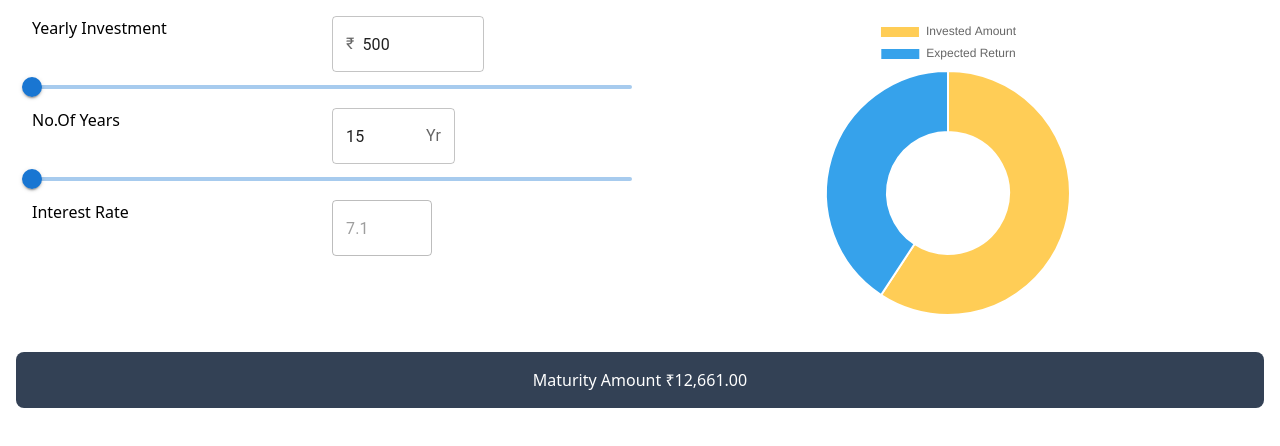
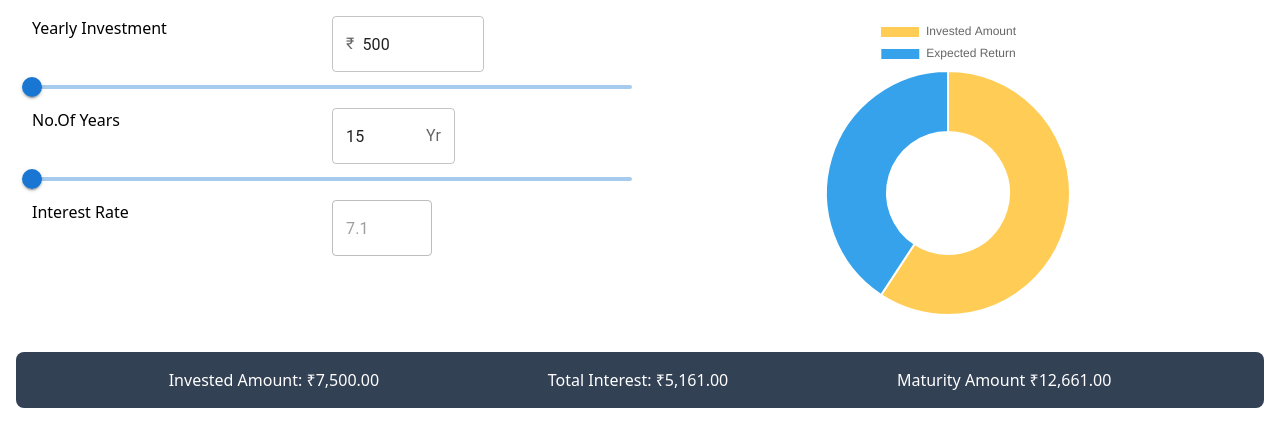
Before and after one commit to gouthamgowrishankar/ppf_calculator, a React (Create React App) app: page / in a window 1280 px wide. Shown: the top 446 px of the page. Built offline with nearby package versions, Linux system fonts and the light colour scheme.

Commit message:
Amount converted to INR & removed logs

```diff
--- a/src/App.js
+++ b/src/App.js
@@ -10,10 +10,10 @@ function App() {
 
 
   const ppfFutureValue = (principal, rate, years) =>{
-    console.log(principal,rate,years)
+    //console.log(principal,rate,years)
     // Convert the annual interest rate to a decimal
     const i = rate / 100;
-    console.log(Math.pow(1 + i, years))
+    //console.log(Math.pow(1 + i, years))
     // Calculate the future value
     const futureValue = principal * ((Math.pow(1 + i, years) - 1) / i);
     const totalAmount = parseInt(futureValue.toFixed(2));
@@ -26,8 +26,14 @@ function App() {
   const [ppfAmount,setPPFAmount] = useState(ppfFutureValue(amount,7.1,year))
   useEffect(() =>{
     setPPFAmount( ppfFutureValue(amount,7.1,year));
-    console.log("effect taking place")}
+    //console.log("effect taking place")
+  }
   , [amount,year]);
+  const localCurrency=(amount)=> amount.toLocaleString('en-IN', {
+    maximumFractionDigits: 2,
+    style: 'currency',
+    currency: 'INR'
+})
 
   //console.log(ppfFutureValue)
   return (
@@ -41,13 +47,15 @@ function App() {
         <div className="basis-1/2 grid items-center"><div className=" h-80 justify-self-center"><DonutChart ppfAmount={ppfAmount} setPPFAmount={setPPFAmount} /></div></div>
 
       </div>
-        <div className='bg-slate-700 m-4 flex justify-center text-white rounded-lg'>
+        <div className='bg-slate-700 m-4 flex justify-evenly text-white rounded-lg'>
           <div className='m-4'>
-            Maturity Amount {(ppfAmount.totalAmount).toLocaleString('en-IN', {
-                                                  maximumFractionDigits: 2,
-                                                  style: 'currency',
-                                                  currency: 'INR'
-                                              })}
+            Invested Amount: {localCurrency(ppfAmount.investedAmount)}
+          </div>
+          <div className='m-4'>
+            Total Interest: {localCurrency(ppfAmount.increasedAmount)}
+          </div>
+          <div className='m-4'>
+            Maturity Amount {localCurrency(ppfAmount.totalAmount)}
           </div>
         </div>
     </div>
--- a/src/Components/DonutChart.js
+++ b/src/Components/DonutChart.js
@@ -5,7 +5,7 @@ import { Chart as ChartJS, ArcElement, Tooltip, Legend } from 'chart.js';
 ChartJS.register(ArcElement, Tooltip, Legend);
 
 const DonutChart = ({ppfAmount, setPPFAmount}) => {
-  console.log('chartlog', ppfAmount)
+  //console.log('chartlog', ppfAmount)
     const data = {
         labels: [
           'Invested Amount',
```
